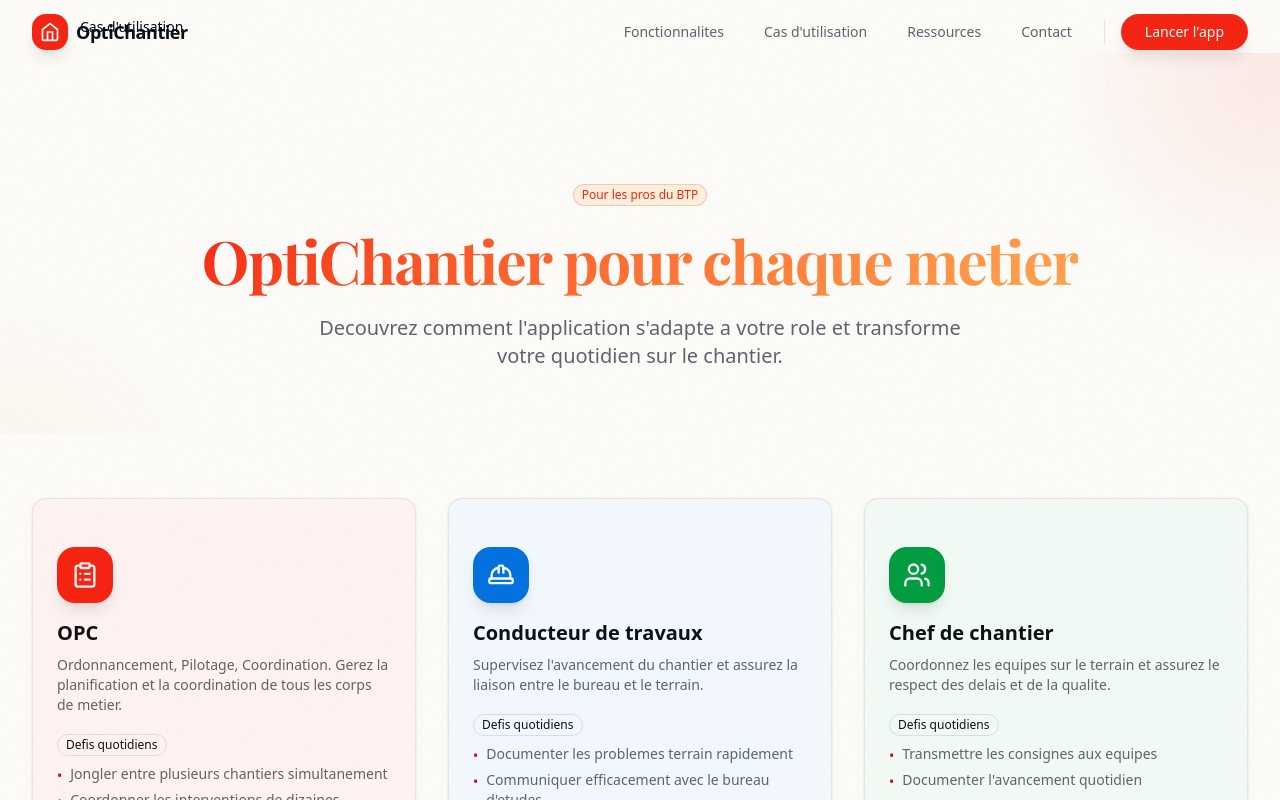
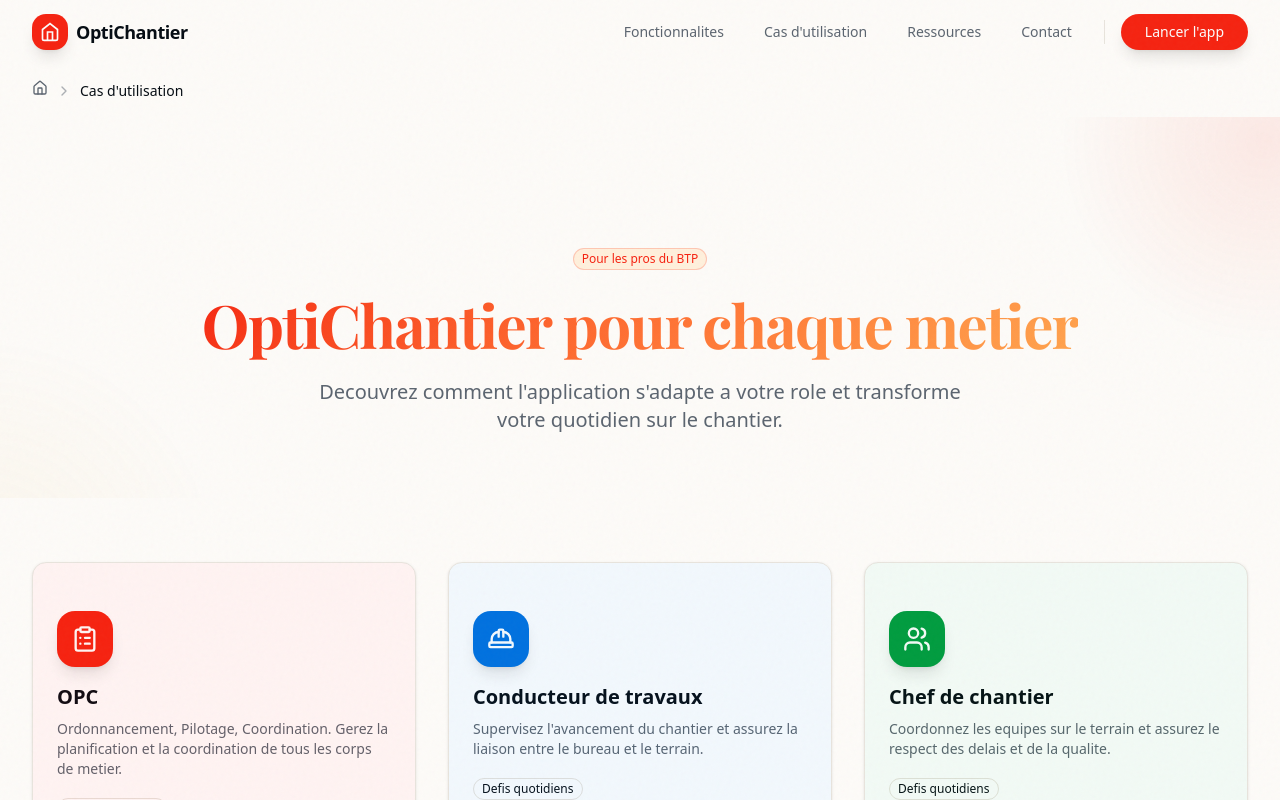
Before and after one commit to bxav/opc-chantier-landing, a Next.js app: page /cas-utilisation in a window 1280 px wide. Shown: the top 800 px of the page. Built offline with nearby package versions, Linux system fonts and the light colour scheme.

Commit message:
landing page

```diff
--- a/src/components/shared/breadcrumb.tsx
+++ b/src/components/shared/breadcrumb.tsx
@@ -12,7 +12,7 @@ interface BreadcrumbProps {
 
 export function Breadcrumb({ items }: BreadcrumbProps) {
   return (
-    <nav className="max-w-7xl mx-auto px-4 sm:px-6 lg:px-8 py-4">
+    <nav className="max-w-7xl mx-auto px-4 sm:px-6 lg:px-8 pt-20 pb-4">
       <ol className="flex items-center gap-2 text-sm">
         <li>
           <Link
@@ -24,17 +24,17 @@ export function Breadcrumb({ items }: BreadcrumbProps) {
           </Link>
         </li>
         {items.map((item, index) => (
-          <li key={index} className="flex items-center gap-2">
-            <ChevronRight className="w-4 h-4 text-muted-foreground/50" />
+          <li key={index} className="flex items-center gap-2 min-w-0">
+            <ChevronRight className="w-4 h-4 text-muted-foreground/50 shrink-0" />
             {item.href ? (
               <Link
                 href={item.href}
-                className="text-muted-foreground hover:text-foreground transition-colors"
+                className="text-muted-foreground hover:text-foreground transition-colors truncate"
               >
                 {item.label}
               </Link>
             ) : (
-              <span className="text-foreground font-medium">{item.label}</span>
+              <span className="text-foreground font-medium truncate">{item.label}</span>
             )}
           </li>
         ))}
```
